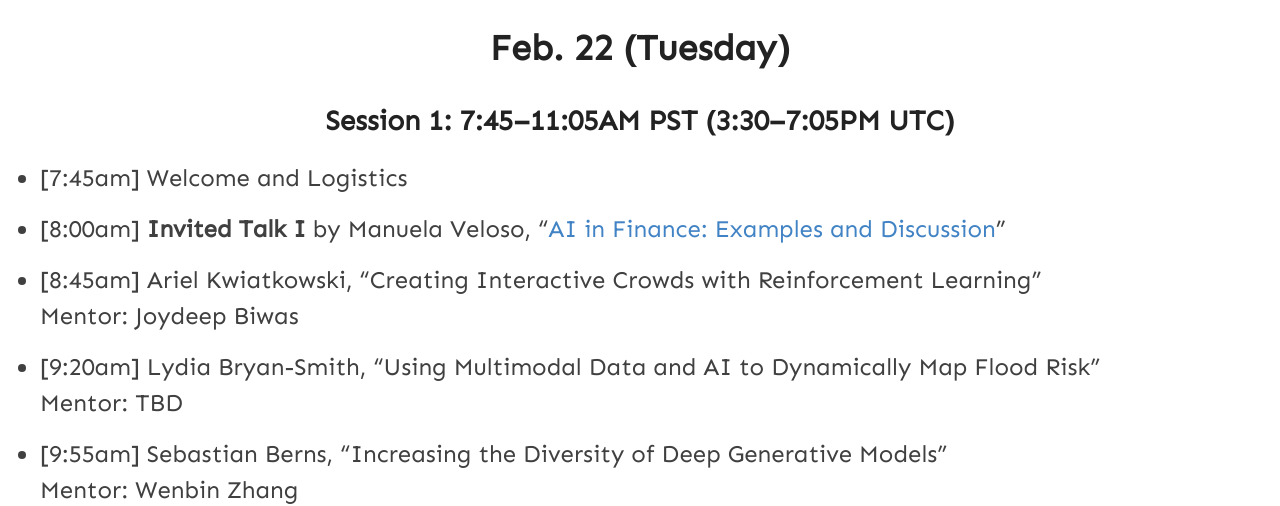
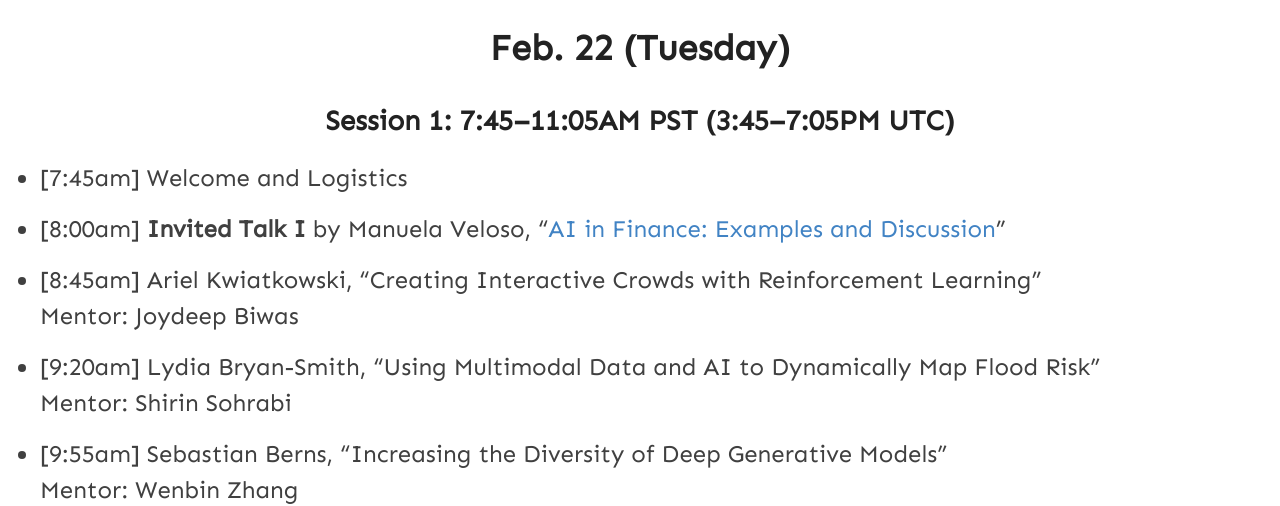
Before and after one commit to yue-ning/dc2025, a Jekyll site: the page built from _pages/schedule.md, in a window 1280 px wide and 900 px high. Shown: the part 250-756 px from the top of the window. Built offline with Jekyll 4.4.1, drawn with Linux system fonts in a browser that asks for light colours.

Commit message:
Update schedule.md

```diff
--- a/_pages/schedule.md
+++ b/_pages/schedule.md
@@ -6,7 +6,7 @@ permalink: /schedule/
 
 # Feb. 22 (Tuesday)
 
-### Session 1: 7:45–11:05AM PST (3:30–7:05PM UTC)
+### Session 1: 7:45–11:05AM PST (3:45–7:05PM UTC)
 
 - [7:45am] Welcome and Logistics
 
@@ -16,7 +16,7 @@ permalink: /schedule/
 Mentor: Joydeep Biwas
 
 - [9:20am] Lydia Bryan-Smith, "Using Multimodal Data and AI to Dynamically Map Flood Risk" \
-Mentor: TBD
+Mentor: Shirin Sohrabi
 
 - [9:55am] Sebastian Berns, "Increasing the Diversity of Deep Generative Models" \
 Mentor: Wenbin Zhang
```
